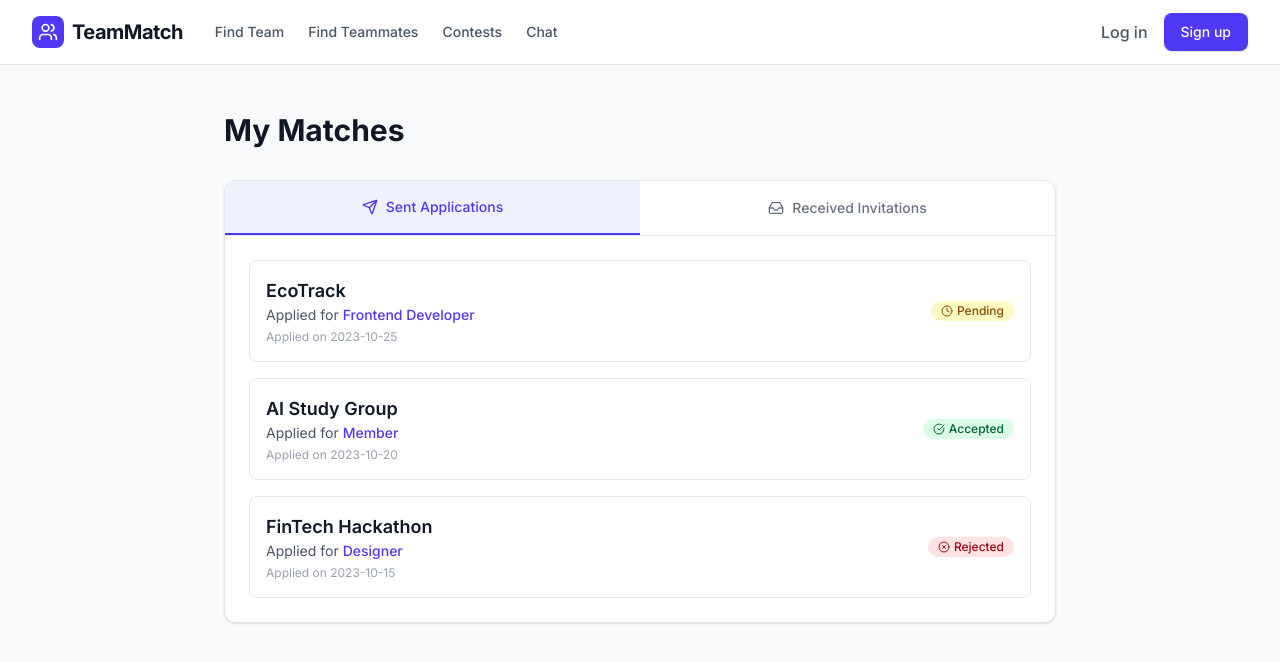
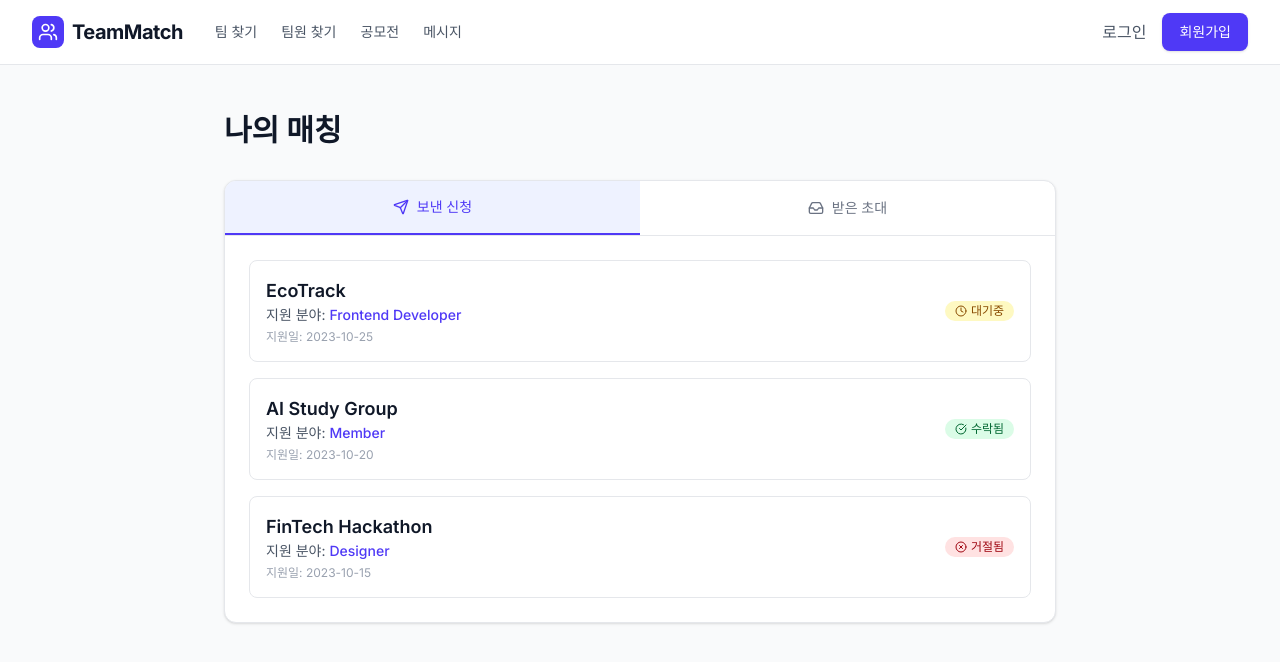
Before and after one commit to 2025-X-Thon-Team13-Moabojo/meetgoing, a React (Vite) app: page /matches in a window 1280 px wide. Shown: the top 662 px of the page. Built offline with nearby package versions, Linux system fonts and the light colour scheme.

Commit message:
feat: localize UI to Korean

```diff
--- a/src/components/common/Navbar.jsx
+++ b/src/components/common/Navbar.jsx
@@ -36,28 +36,28 @@ const Navbar = () => {
                                 className={`text-sm font-medium transition-colors ${location.pathname.startsWith('/teams') ? 'text-indigo-600' : 'text-gray-600 hover:text-gray-900'
                                     }`}
                             >
-                                Find Team
+                                팀 찾기
                             </Link>
                             <Link
                                 to="/users"
                                 className={`text-sm font-medium transition-colors ${location.pathname.startsWith('/users') ? 'text-indigo-600' : 'text-gray-600 hover:text-gray-900'
                                     }`}
                             >
-                                Find Teammates
+                                팀원 찾기
                             </Link>
                             <Link
                                 to="/contests"
                                 className={`text-sm font-medium transition-colors ${location.pathname.startsWith('/contests') ? 'text-indigo-600' : 'text-gray-600 hover:text-gray-900'
                                     }`}
                             >
-                                Contests
+                                공모전
                             </Link>
                             <Link
                                 to="/chat"
                                 className={`text-sm font-medium transition-colors ${location.pathname.startsWith('/chat') ? 'text-indigo-600' : 'text-gray-600 hover:text-gray-900'
                                     }`}
                             >
-                                Chat
+                                메시지
                             </Link>
                         </div>
                     </div>
@@ -89,13 +89,13 @@ const Navbar = () => {
                                             className="block px-4 py-2 text-sm text-gray-700 hover:bg-gray-50 flex items-center"
                                             onClick={() => setShowDropdown(false)}
                                         >
-                                            <UserIcon className="w-4 h-4 mr-2" /> Profile
+                                            <UserIcon className="w-4 h-4 mr-2" /> 프로필
                                         </Link>
                                         <button
                                             onClick={handleLogout}
                                             className="w-full text-left px-4 py-2 text-sm text-red-600 hover:bg-gray-50 flex items-center"
                                         >
-                                            <LogOut className="w-4 h-4 mr-2" /> Log out
+                                            <LogOut className="w-4 h-4 mr-2" /> 로그아웃
                                         </button>
                                     </div>
                                 )}
@@ -103,13 +103,13 @@ const Navbar = () => {
                         ) : (
                             <>
                                 <Link to="/login" className="text-gray-600 hover:text-gray-900 font-medium transition-colors">
-                                    Log in
+                                    로그인
                                 </Link>
                                 <Link
                                     to="/signup"
                                     className="inline-flex items-center px-4 py-2 border border-transparent text-sm font-medium rounded-lg text-white bg-indigo-600 hover:bg-indigo-700 transition-all shadow-sm hover:shadow-md"
                                 >
-                                    Sign up
+                                    회원가입
                                 </Link>
                             </>
                         )}
--- a/src/pages/MatchesPage.jsx
+++ b/src/pages/MatchesPage.jsx
@@ -19,18 +19,18 @@ const MatchesPage = () => {
     const getStatusBadge = (status) => {
         switch (status) {
             case 'accepted':
-                return <span className="inline-flex items-center px-2.5 py-0.5 rounded-full text-xs font-medium bg-green-100 text-green-800"><CheckCircle className="w-3 h-3 mr-1" /> Accepted</span>;
+                return <span className="inline-flex items-center px-2.5 py-0.5 rounded-full text-xs font-medium bg-green-100 text-green-800"><CheckCircle className="w-3 h-3 mr-1" /> 수락됨</span>;
             case 'rejected':
-                return <span className="inline-flex items-center px-2.5 py-0.5 rounded-full text-xs font-medium bg-red-100 text-red-800"><XCircle className="w-3 h-3 mr-1" /> Rejected</span>;
+                return <span className="inline-flex items-center px-2.5 py-0.5 rounded-full text-xs font-medium bg-red-100 text-red-800"><XCircle className="w-3 h-3 mr-1" /> 거절됨</span>;
             default:
-                return <span className="inline-flex items-center px-2.5 py-0.5 rounded-full text-xs font-medium bg-yellow-100 text-yellow-800"><Clock className="w-3 h-3 mr-1" /> Pending</span>;
+                return <span className="inline-flex items-center px-2.5 py-0.5 rounded-full text-xs font-medium bg-yellow-100 text-yellow-800"><Clock className="w-3 h-3 mr-1" /> 대기중</span>;
         }
     };
 
     return (
         <div className="min-h-screen bg-gray-50 py-12">
             <div className="max-w-4xl mx-auto px-4 sm:px-6 lg:px-8">
-                <h1 className="text-3xl font-bold text-gray-900 mb-8">My Matches</h1>
+                <h1 className="text-3xl font-bold text-gray-900 mb-8">나의 매칭</h1>
 
                 {/* Tabs */}
                 <div className="bg-white rounded-xl shadow-sm border border-gray-200 overflow-hidden mb-6">
@@ -40,14 +40,14 @@ const MatchesPage = () => {
                             className={`flex-1 py-4 text-sm font-medium text-center flex items-center justify-center ${activeTab === 'sent' ? 'text-indigo-600 border-b-2 border-indigo-600 bg-indigo-50' : 'text-gray-500 hover:text-gray-700 hover:bg-gray-50'}`}
                         >
                             <Send className="w-4 h-4 mr-2" />
-                            Sent Applications
+                            보낸 신청
                         </button>
                         <button
                             onClick={() => setActiveTab('received')}
                             className={`flex-1 py-4 text-sm font-medium text-center flex items-center justify-center ${activeTab === 'received' ? 'text-indigo-600 border-b-2 border-indigo-600 bg-indigo-50' : 'text-gray-500 hover:text-gray-700 hover:bg-gray-50'}`}
                         >
                             <Inbox className="w-4 h-4 mr-2" />
-                            Received Invitations
+                            받은 초대
                         </button>
                     </div>
 
@@ -58,15 +58,15 @@ const MatchesPage = () => {
                                     <div key={app.id} className="flex items-center justify-between p-4 bg-white border border-gray-200 rounded-lg hover:border-indigo-300 transition-colors">
                                         <div>
                                             <h3 className="text-lg font-semibold text-gray-900">{app.team}</h3>
-                                            <p className="text-sm text-gray-600">Applied for <span className="font-medium text-indigo-600">{app.role}</span></p>
-                                            <p className="text-xs text-gray-400 mt-1">Applied on {app.date}</p>
+                                            <p className="text-sm text-gray-600">지원 분야: <span className="font-medium text-indigo-600">{app.role}</span></p>
+                                            <p className="text-xs text-gray-400 mt-1">지원일: {app.date}</p>
                                         </div>
                                         <div>
                                             {getStatusBadge(app.status)}
                                         </div>
                                     </div>
                                 )) : (
-                                    <div className="text-center py-8 text-gray-500">No sent applications found.</div>
+                                    <div className="text-center py-8 text-gray-500">보낸 신청이 없습니다.</div>
                                 )}
                             </div>
                         ) : (
@@ -76,7 +76,7 @@ const MatchesPage = () => {
                                         <div className="flex items-center justify-between mb-2">
                                             <div>
                                                 <h3 className="text-lg font-semibold text-gray-900">{invite.team}</h3>
-                                                <p className="text-sm text-gray-600">Invited for <span className="font-medium text-indigo-600">{invite.role}</span></p>
+                                                <p className="text-sm text-gray-600">제안 분야: <span className="font-medium text-indigo-600">{invite.role}</span></p>
                                             </div>
                                             <div>
                                                 {getStatusBadge(invite.status)}
@@ -90,16 +90,16 @@ const MatchesPage = () => {
                                         {invite.status === 'pending' && (
                                             <div className="flex space-x-3 mt-3">
                                                 <button className="flex-1 px-4 py-2 bg-indigo-600 text-white text-sm font-medium rounded-lg hover:bg-indigo-700 transition-colors">
-                                                    Accept
+                                                    수락
                                                 </button>
                                                 <button className="flex-1 px-4 py-2 bg-white border border-gray-300 text-gray-700 text-sm font-medium rounded-lg hover:bg-gray-50 transition-colors">
-                                                    Decline
+                                                    거절
                                                 </button>
                                             </div>
                                         )}
                                     </div>
                                 )) : (
-                                    <div className="text-center py-8 text-gray-500">No invitations received.</div>
+                                    <div className="text-center py-8 text-gray-500">받은 초대가 없습니다.</div>
                                 )}
                             </div>
                         )}
--- a/src/pages/UserListPage.jsx
+++ b/src/pages/UserListPage.jsx
@@ -27,13 +27,13 @@ const UserListPage = () => {
             <div className="max-w-7xl mx-auto px-4 sm:px-6 lg:px-8">
                 <div className="flex flex-col md:flex-row md:items-center justify-between mb-8">
                     <div>
-                        <h1 className="text-3xl font-bold text-gray-900">Find Teammates</h1>
-                        <p className="mt-2 text-gray-600">Discover talented individuals for your next project.</p>
+                        <h1 className="text-3xl font-bold text-gray-900">팀원 찾기</h1>
+                        <p className="mt-2 text-gray-600">프로젝트를 함께할 팀원을 찾아보세요.</p>
                     </div>
                     <div className="mt-4 md:mt-0">
                         <button className="inline-flex items-center px-4 py-2 border border-gray-300 rounded-lg shadow-sm text-sm font-medium text-gray-700 bg-white hover:bg-gray-50 focus:outline-none focus:ring-2 focus:ring-offset-2 focus:ring-indigo-500">
                             <SlidersHorizontal className="w-4 h-4 mr-2" />
-                            Advanced Filters
+                            상세 필터
                         </button>
                     </div>
                 </div>
@@ -48,7 +48,7 @@ const UserListPage = () => {
                             <input
                                 type="text"
                                 className="block w-full pl-10 pr-3 py-2 border border-gray-300 rounded-lg leading-5 bg-white placeholder-gray-500 focus:outline-none focus:placeholder-gray-400 focus:ring-1 focus:ring-indigo-500 focus:border-indigo-500 sm:text-sm"
-                                placeholder="Search by name, role, or bio..."
+                                placeholder="이름, 역할, 소개로 검색..."
                                 value={searchTerm}
                                 onChange={(e) => setSearchTerm(e.target.value)}
                             />
@@ -62,7 +62,7 @@ const UserListPage = () => {
                                 value={selectedCategory}
                                 onChange={(e) => setSelectedCategory(e.target.value)}
                             >
-                                <option value="">All Categories</option>
+                                <option value="">전체 카테고리</option>
                                 {jobCategories.map(cat => (
                                     <option key={cat.id} value={cat.name}>{cat.name}</option>
                                 ))}
@@ -77,7 +77,7 @@ const UserListPage = () => {
                                 value={selectedTech}
                                 onChange={(e) => setSelectedTech(e.target.value)}
                             >
-                                <option value="">All Tech Stacks</option>
+                                <option value="">전체 기술 스택</option>
                                 {allTechStacks.map((tech, index) => (
                                     <option key={index} value={tech}>{tech}</option>
                                 ))}
@@ -95,7 +95,7 @@ const UserListPage = () => {
                     </div>
                 ) : (
                     <div className="text-center py-12">
-                        <p className="text-gray-500 text-lg">No users found matching your criteria.</p>
+                        <p className="text-gray-500 text-lg">조건에 맞는 사용자가 없습니다.</p>
                         <button
                             onClick={() => {
                                 setSearchTerm('');
@@ -104,7 +104,7 @@ const UserListPage = () => {
                             }}
                             className="mt-4 text-indigo-600 hover:text-indigo-800 font-medium"
                         >
-                            Clear all filters
+                            필터 초기화
                         </button>
                     </div>
                 )}
```
Also changed, not shown: src/pages/LandingPage.jsx (+8 -9 lines).
